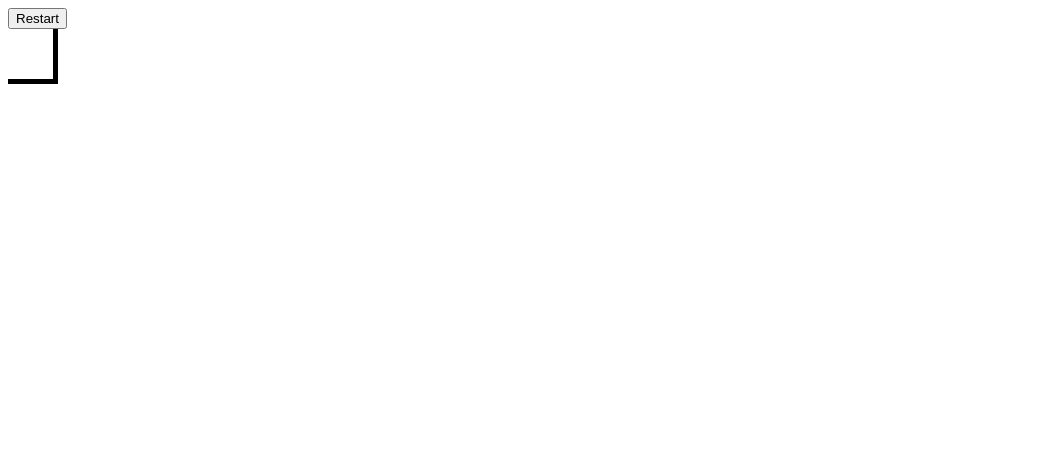
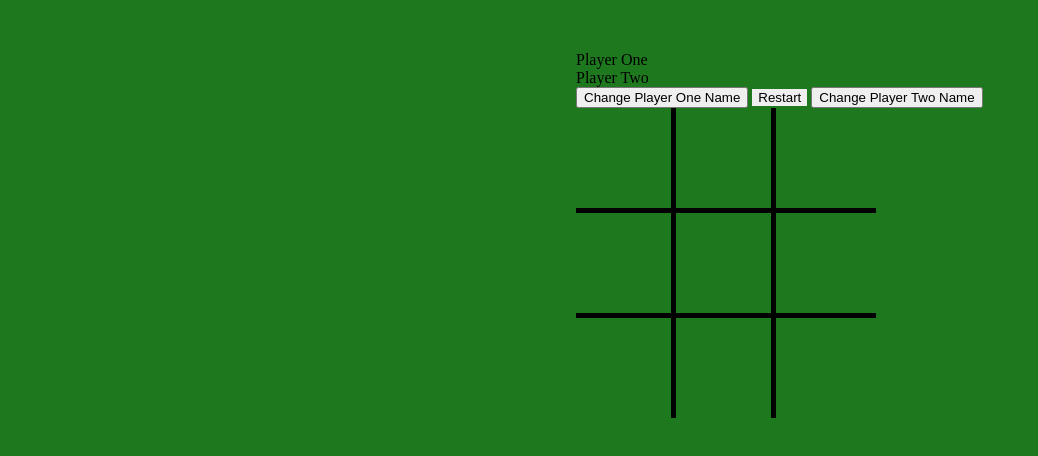
Before and after one commit to SkyBurbuja/tic-tac-toe, a plain HTML site: page index.html in a window 1280 px wide. Shown: the whole page, without its empty margins (0-1038 px from the left). Drawn offline with Linux system fonts and the light colour scheme.

Commit message:
Add restart button functionality and player name change functionality. Improved scope

```diff
--- a/index.html
+++ b/index.html
@@ -1,12 +1,18 @@
 <!DOCTYPE html>
 <html>
 <head>
-  <title>Page Title</title>
+  <title>Tic Tac Toe</title>
   <link href="stylesheet.css" rel="stylesheet">
   <meta charset="UTF-8"/>
 </head>
 <body>
-  <button id='start'>Restart</button>
+  <div id='nameOne'></div>
+  <div id='nameTwo'></div>
+  <div id='buttons'>
+  <button id='playerOneName' class='name'>Change Player One Name</button>
+  <button id='restart'>Restart</button>
+  <button id='playerTwoName' class='name'>Change Player Two Name</button>
+  </div>
   <div id='container'>
   <div id='position0' class = 'position'></div>
   <div id='position1' class = 'position'></div>
--- a/js/script.js
+++ b/js/script.js
@@ -8,46 +8,47 @@ const player = (name,symbol) => {
     return {name,symbol};
 }
 
-playerOne = player('Miguel','X');
-playerTwo = player('Perez','O');
-let currentPlayer = playerTwo;
+
 
 const gameBoard = (function (){
     //Gameboard Array
     let currentBoard = ['','','','','','','','','',''];
+    playerOne = player('Player One','X');
+    playerTwo = player('Player Two','O');
+    let currentPlayer = playerTwo;
     //Checks for wins
     const gameWon = () => {
 
-        if(currentBoard[4]!=''){
-            if((currentBoard[4]==currentBoard[0] && currentBoard[4]==currentBoard[8])){
+        if(gameBoard.currentBoard[4]!=''){
+            if((gameBoard.currentBoard[4]==gameBoard.currentBoard[0] && gameBoard.currentBoard[4]==gameBoard.currentBoard[8])){
                 return true;
             }
-            if((currentBoard[4]==currentBoard[2] && currentBoard[4]==currentBoard[6])){
+            if((gameBoard.currentBoard[4]==gameBoard.currentBoard[2] && gameBoard.currentBoard[4]==gameBoard.currentBoard[6])){
                 return true;
             }
-            if((currentBoard[4]==currentBoard[1] && currentBoard[4]==currentBoard[7])){
+            if((gameBoard.currentBoard[4]==gameBoard.currentBoard[1] && gameBoard.currentBoard[4]==gameBoard.currentBoard[7])){
                 return true;
             }
-            if((currentBoard[4]==currentBoard[3] && currentBoard[4]==currentBoard[5])){
+            if((gameBoard.currentBoard[4]==gameBoard.currentBoard[3] && gameBoard.currentBoard[4]==gameBoard.currentBoard[5])){
                 return true;
             }
 
         }
 
-        if(currentBoard[0]!=''){
-            if(currentBoard[0]==currentBoard[1] && currentBoard[0]==currentBoard[2]){
+        if(gameBoard.currentBoard[0]!=''){
+            if(gameBoard.currentBoard[0]==gameBoard.currentBoard[1] && gameBoard.currentBoard[0]==gameBoard.currentBoard[2]){
                 return true;
             }
-            if(currentBoard[0]==currentBoard[3] && currentBoard[0]==currentBoard[6]){
+            if(gameBoard.currentBoard[0]==gameBoard.currentBoard[3] && gameBoard.currentBoard[0]==gameBoard.currentBoard[6]){
                 return true;
             }
         }
 
-        if(currentBoard[8]!=''){
-            if((currentBoard[8]==currentBoard[2] && currentBoard[8]==currentBoard[5])){
+        if(gameBoard.currentBoard[8]!=''){
+            if((gameBoard.currentBoard[8]==gameBoard.currentBoard[2] && gameBoard.currentBoard[8]==gameBoard.currentBoard[5])){
                 return true;
             }
-            if((currentBoard[8]==currentBoard[7] && currentBoard[8]==currentBoard[6])){
+            if((gameBoard.currentBoard[8]==gameBoard.currentBoard[7] && gameBoard.currentBoard[8]==gameBoard.currentBoard[6])){
                 return true;
             }
         }
@@ -56,8 +57,8 @@ const gameBoard = (function (){
 
     const gameDraw = () => {
         let notEmpty=0;
-        for(let i=0; i<currentBoard.length; i++){
-            if(currentBoard[i]!=''){
+        for(let i=0; i<gameBoard.currentBoard.length; i++){
+            if(gameBoard.currentBoard[i]!=''){
                 notEmpty++;
             }
         }
@@ -65,25 +66,31 @@ const gameBoard = (function (){
             return true;
         }
     }
-    return{currentBoard,gameWon,gameDraw};
-})();
 
-const displayController = (function (){
-     //Displays gameboard array
-
-    //Updates with every move
     const newMove = () =>{
         const positionToggle = document.querySelectorAll('.position');
         positionToggle.forEach((positon) => positon.addEventListener('click',_addSymbol));
 
-        if(gameBoard.gameWon()){
+        if(gameWon()){
             console.log(currentPlayer.name);
+            const body = document.querySelector('body');
+            const winDiv = document.createElement('div');
+            winDiv.setAttribute('id','message');
+            winDiv.setAttribute('class','winningMessage');
+            winDiv.textContent = `CONGRAGULATIONS ${currentPlayer.name.toUpperCase()} YOU WON!!!`;
+            body.appendChild(winDiv);
         }
 
-        if(gameBoard.gameDraw()){
+        if(gameDraw()&&gameWon()!=true){
             console.log('It is a draw!');
+            const body = document.querySelector('body');
+            const winDiv = document.createElement('div');
+            winDiv.setAttribute('id','message');
+            winDiv.setAttribute('class','drawMessage');
+            winDiv.textContent = `IT IS A DRAW`;
+            body.appendChild(winDiv);
         }
-        _displayBoard(gameBoard);
+        displayController.displayBoard();
         _playerToggle();
 
     }
@@ -94,7 +101,7 @@ const displayController = (function (){
             if(id==`position${i}`){
                 if(currentPlayer.symbol=='X'){
                     if(gameBoard.currentBoard[i]!=''){
-                        playerToggle();
+                        _playerToggle();
                         return;
                     }
                     gameBoard.currentBoard[i]='X';
@@ -102,7 +109,7 @@ const displayController = (function (){
 
                 if(currentPlayer.symbol=='O'){
                     if(gameBoard.currentBoard[i]!=''){
-                        playerToggle();
+                        _playerToggle();
                         return;
                     }
                     gameBoard.currentBoard[i]='O';
@@ -112,17 +119,6 @@ const displayController = (function (){
 
     }
 
-    const _displayBoard = ()=>{
-        const positions = document.querySelectorAll('.position');
-        _fillBoard(positions);
-    };
-
-    const _fillBoard = (position) =>{
-        for(let i = 0; i<position.length;i++){
-            position[i].textContent = gameBoard.currentBoard[i];
-        }
-    };
-    //Updates display on win
     const _playerToggle = () => {
 
         if(currentPlayer.symbol=='X'){
@@ -137,11 +133,69 @@ const displayController = (function (){
             currentPlayer=playerOne;
         }
     }
-    return {newMove};
+
+    const reset = () => {
+        gameBoard.currentBoard = ['','','','','','','','','',''];
+        if(document.querySelector('#message')){
+            document.getElementById('message').remove();
+        }
+        displayController.displayBoard();
+    }
+
+    const resetButton = document.querySelector('#restart');
+    resetButton.addEventListener('click',reset);
+    return{currentBoard,newMove,playerOne,playerTwo};
+})();
+
+const displayController = (function (){
+
+    const playerNameChange = (e) =>{
+        if(e.target.id=='playerOneName'){
+            gameBoard.playerOne.name = prompt('What is player one\'s name','Player One');
+            _displayPlayerName();
+        }
+        if(e.target.id=='playerTwoName'){
+            gameBoard.playerTwo.name = prompt('What is player two\'s name','Player Two');
+            _displayPlayerName();
+        }
+    }
+
+    const _displayPlayerName = () => {
+        const nameOne = document.getElementById('nameOne');
+        const nameTwo = document.getElementById('nameTwo');
+
+        nameOne.textContent=gameBoard.playerOne.name;
+        nameTwo.textContent=gameBoard.playerTwo.name;
+    }
+
+
+    const displayBoard = ()=>{
+        const positions = document.querySelectorAll('.position');
+        _displayPlayerName();
+        _fillBoard(positions);
+    };
+
+    const _fillBoard = (position) =>{
+        for(let i = 0; i<position.length;i++){
+            position[i].textContent = gameBoard.currentBoard[i];
+        }
+    };
+
+    const onWin = () => {
+
+    }
+
+    const onDraw = () => {
+
+    }
+
+    const nameChange = document.querySelectorAll('.name');
+    nameChange.forEach(button => button.addEventListener('click',playerNameChange));
+    return {displayBoard,onWin,onDraw};
 })();
 
 
 
-displayController.newMove();
+gameBoard.newMove();
 const updateCheck = document.querySelectorAll('.position');
-updateCheck.forEach((positon,i) => positon.addEventListener('click',displayController.newMove));
+updateCheck.forEach((positon,i) => positon.addEventListener('click',gameBoard.newMove));
--- a/stylesheet.css
+++ b/stylesheet.css
@@ -1,12 +1,18 @@
 .position{
-    font-size: 24px;
+    font-size: 50px;
     text-align: center;
-    height: 50px;
+    height: 100px;
+    margin-bottom: 0px;
+}
+
+#restart{
+    border: none;
 }
 
 #container{
     display:grid;
-    grid-template-columns: repeat(3,50px);
+    grid-template-columns: repeat(3,100px);
+
 
 }
 
@@ -15,6 +21,43 @@
     border-right: 5px solid black;
 }
 
+#position1{
+    border-bottom: 5px solid black;
+    border-right: 5px solid black;
+}
+
+#position2{
+    border-bottom: 5px solid black;
+}
+
+#position3{
+    border-bottom: 5px solid black;
+    border-right: 5px solid black;
+}
+
+#position4{
+    border-bottom: 5px solid black;
+    border-right: 5px solid black;
+}
+
+#position5{
+    border-bottom: 5px solid black;
+}
+
+#position6{
+    border-right: 5px solid black;
+}
+
+#position7{
+    border-right: 5px solid black;
+}
+
 .position:hover{
-    background-color: gray;
+    background-color: gold;
 }
+
+body{
+    background-color: rgb(30, 121, 30);
+    margin-left: 45%;
+    margin-top: 4%;
+}
```
